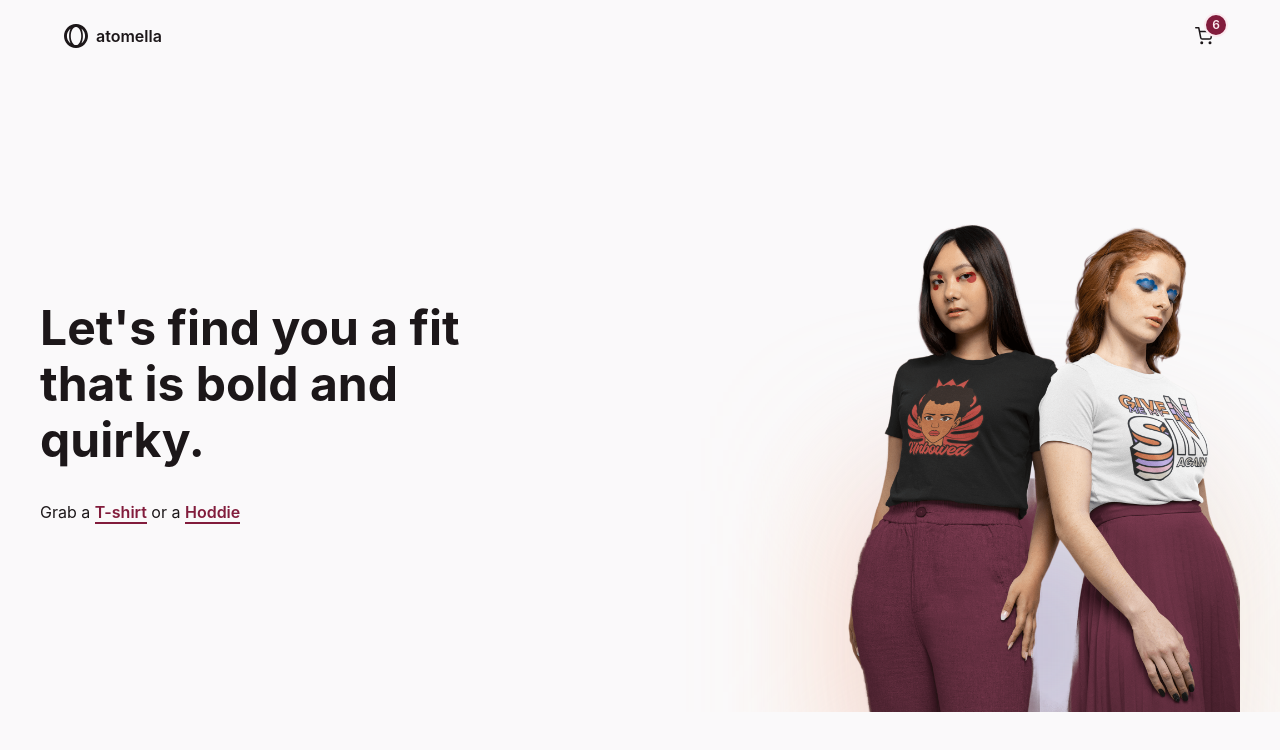
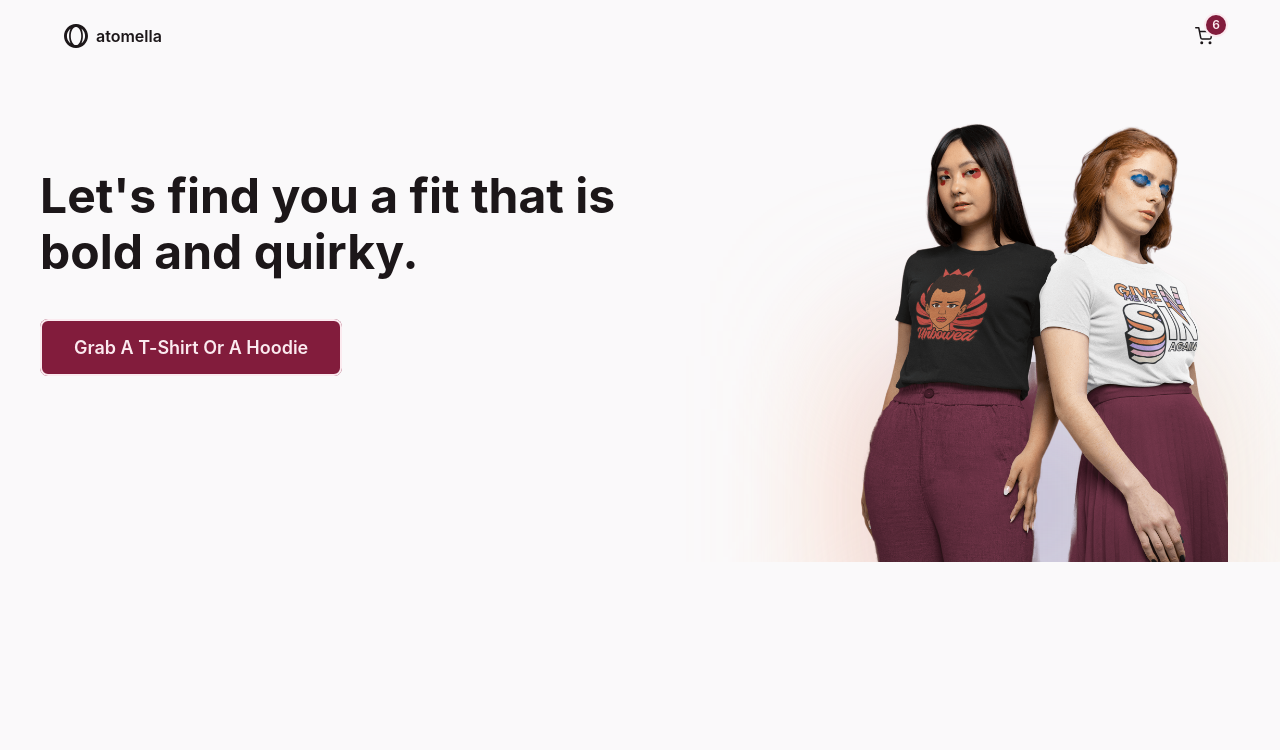
Before and after one commit to exuseric/atomella, a Next.js app: page / in a window 1280 px wide. Shown: the top 750 px of the page. Built offline with nearby package versions, Linux system fonts and the light colour scheme.

Commit message:
update hero section

```diff
--- a/components/HeroSection/index.js
+++ b/components/HeroSection/index.js
@@ -2,6 +2,15 @@ import Image from 'next/image';
 import Link from 'next/link';
 import s from './scss/hero.module.scss';
 import coverImage from '/assets/img/bella-canvas-tee-mockup-of-two-women-wearing-graphic-eye-makeup-m21352-transformed.png';
+
+const hero = {
+  title: "Let's find you a fit that is bold and quirky.",
+  description: 'Grab a t-shirt or a hoodie',
+  cover: {
+    url: coverImage,
+    alternativeText: 'Model wearing unbowed atomella design',
+  },
+};
 
 export default function HeroSection() {
   return (
@@ -9,30 +18,27 @@ export default function HeroSection() {
       <div className={`container ${s['container--grid']}`}>
         <article className={`${s.header__heading}`}>
           <div className="wrapper--text">
-            <h1 className={s.header__title}>
-              Let's find you a fit that is bold and quirky.
-            </h1>
+            <h1 className={s.header__title}>{hero.title}</h1>
           </div>
           <p className="wrapper--text">
-            Grab a{' '}
             <Link href="/products/t-shirts">
-              <a className={`link link--inline`}>T-shirt</a>
-            </Link>{' '}
-            or a{' '}
-            <Link href="/products/hoodies">
-              <a className={`link link--inline`}>Hoddie</a>
+              <a
+                className={`button button--main`}
+                role="button">
+                {hero.description}
+              </a>
             </Link>
           </p>
         </article>
 
         <div className={`${s.header__cover}`}>
           <Image
-            src={coverImage}
-            width={1440}
-            height={1920}
-            objectFit={'contain'}
-            objectPosition={'bottom'}
-            alt="Models wearing atomella designs"
+            src={hero.cover.url}
+            layout="fill"
+            objectFit="contain"
+            objectPosition="bottom"
+            alt={hero.cover.alternativeText}
+            priority
           />
         </div>
       </div>
--- a/components/HeroSection/scss/hero.module.scss
+++ b/components/HeroSection/scss/hero.module.scss
@@ -6,21 +6,31 @@
 
   &__heading {
     @include grid-flow-row;
-    gap: $spacer-lg;
-    align-self: center;
+    gap: $spacer-xl;
+    margin-block: $spacer-xl;
+    align-self: start;
+
+    @include screen('large') {
+      margin-block: $spacer-2xl;
+    }
   }
 
   &__cover {
+    position: relative;
+    isolation: isolate;
+
     width: 100%;
-    height: 100%;
+    height: rem(400);
     max-width: rem(400);
-    min-height: rem(400);
-    max-height: rem(400);
     overflow: hidden;
     aspect-ratio: 1 / 1;
 
     @include screen('medium') {
-      max-height: rem(500);
+      height: rem(500);
+    }
+
+    @include screen('xlarge') {
+      height: rem(450);
     }
   }
 
@@ -77,11 +87,7 @@
 .container--grid {
   @include grid-flow-row;
   gap: $spacer-xl;
-
-  .header__cover {
-    justify-self: end;
-    align-self: end;
-  }
+  height: 90vh;
 
   @include screen('tablet') {
     display: grid;
@@ -89,11 +95,20 @@
     grid-template-rows: 1fr;
     column-gap: $spacer-xl;
     row-gap: 0;
+    height: rem(500);
+  }
+
+  @include screen('medium') {
     height: rem(450);
   }
 
-  @include screen('medium') {
-    height: rem(600);
+  @include screen('xlarge') {
+    height: rem(550);
+  }
+
+  .header__cover {
+    justify-self: end;
+    align-self: end;
   }
 }
 
--- a/pages/index.js
+++ b/pages/index.js
@@ -6,7 +6,6 @@ export default function Home() {
     <DefaultLayout>
       <main className="home">
         <HeroSection />
-        <section className={`section`}>{/* Content */}</section>
       </main>
     </DefaultLayout>
   );
--- a/styles/config/layout.scss
+++ b/styles/config/layout.scss
@@ -32,6 +32,6 @@
 
   &--text {
     width: 100%;
-    max-width: 50ch;
+    max-width: 60ch;
   }
 }
```
